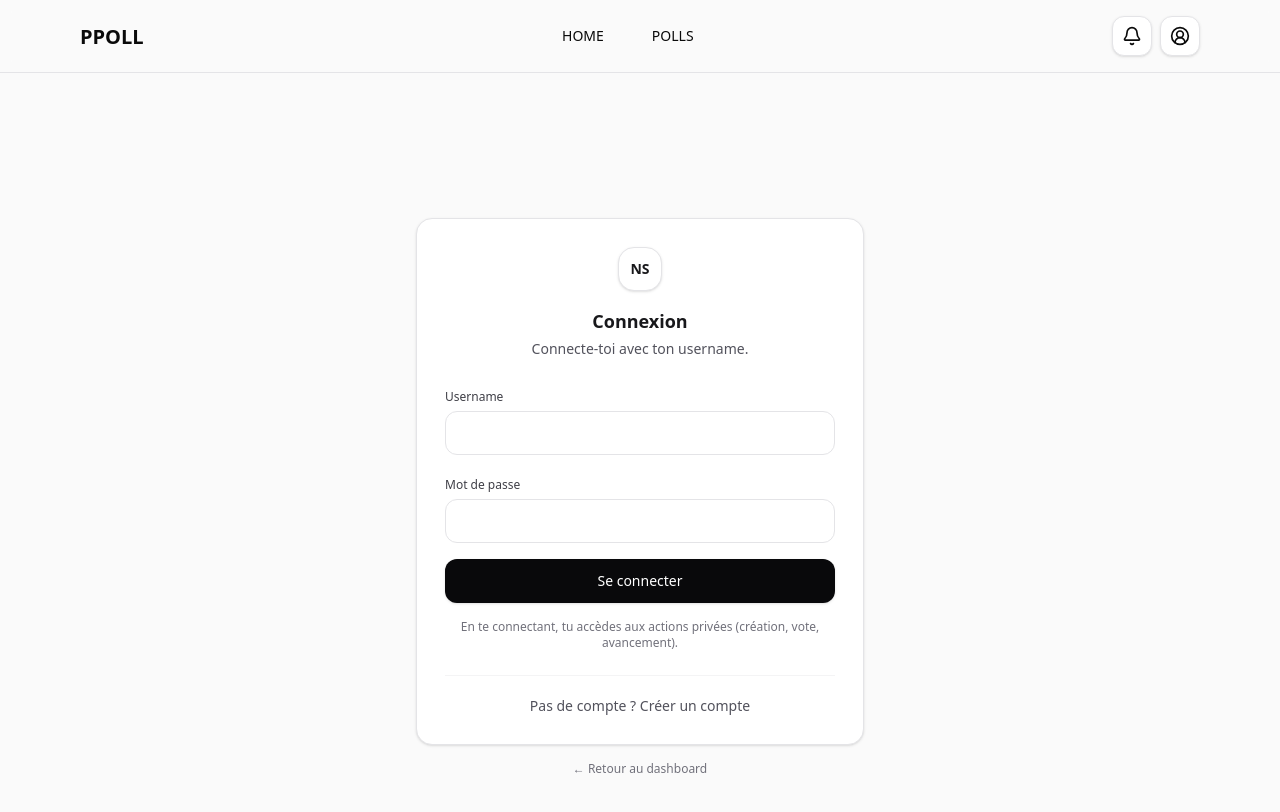
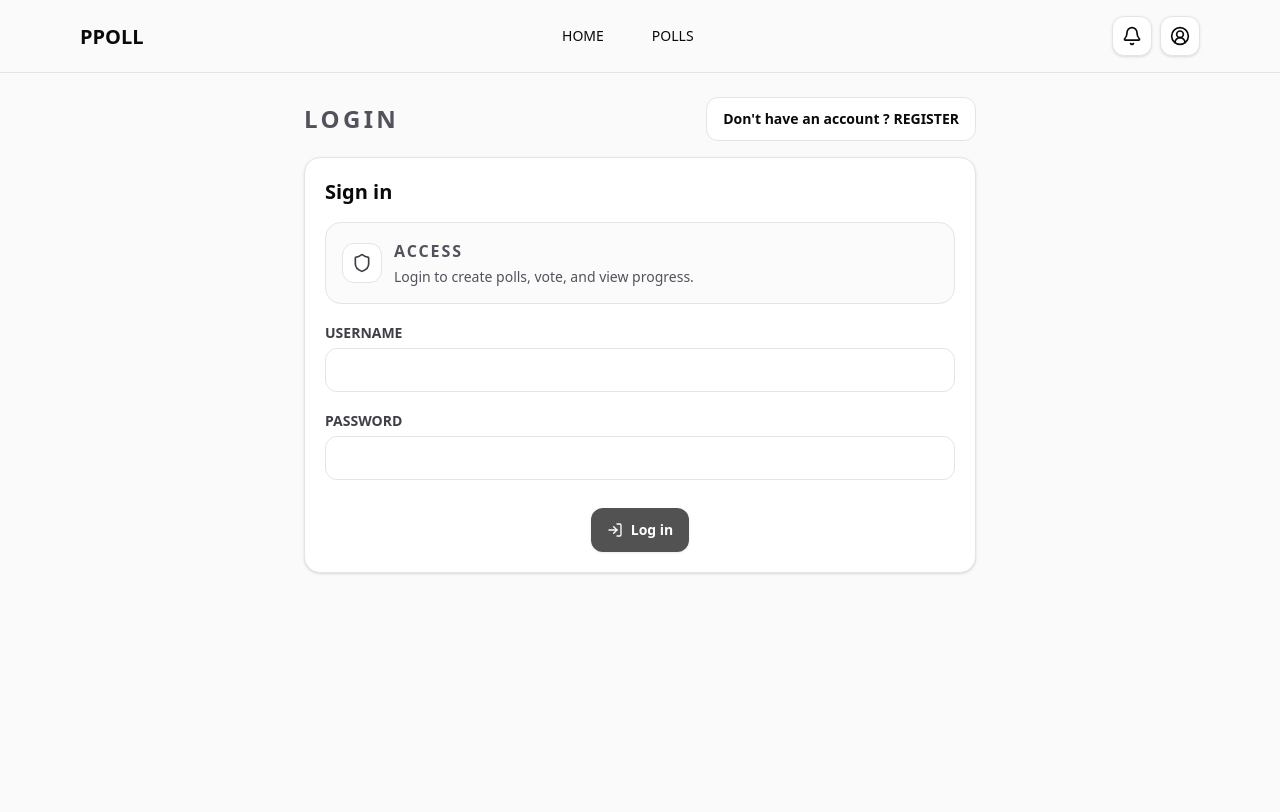
Before and after one commit to Mouad45-bit/sondage, a Next.js app in the folder next/: page /auth/login in a window 1280 px wide. Shown: the top 812 px of the page. Built offline with nearby package versions, Linux system fonts and the light colour scheme; a web font is replaced by a local one.

Commit message:
app/auth/login/page.tsx v2 -- redesign v1

```diff
--- a/next/app/auth/login/page.tsx
+++ b/next/app/auth/login/page.tsx
@@ -1,12 +1,12 @@
 // app/auth/login/page.tsx
-
 "use client";
 
 import Link from "next/link";
 import { useRouter, useSearchParams } from "next/navigation";
-import { useState } from "react";
+import { useMemo, useState } from "react";
 import { api } from "../../lib/api";
 import { setToken } from "../../lib/auth";
+import { LogIn, Shield, AlertTriangle } from "lucide-react";
 
 type AuthResponse = { token: string };
 
@@ -20,6 +20,20 @@ export default function LoginPage() {
   const [loading, setLoading] = useState(false);
   const [error, setError] = useState<string | null>(null);
 
+  // same design tokens as register/dashboard pages
+  const btnPrimary =
+    "cursor-pointer inline-flex items-center justify-center rounded-xl bg-zinc-950 px-4 py-2 text-sm font-semibold text-white shadow-sm hover:bg-zinc-700 focus-visible:outline-none focus-visible:ring-2 focus-visible:ring-zinc-300 disabled:opacity-70 disabled:cursor-not-allowed";
+  const btnGhost =
+    "cursor-pointer inline-flex items-center justify-center rounded-xl border border-zinc-200 bg-white px-4 py-2 text-sm font-semibold text-zinc-700 hover:bg-zinc-50 focus-visible:outline-none focus-visible:ring-2 focus-visible:ring-zinc-300 disabled:opacity-70 disabled:cursor-not-allowed";
+  const inputBase =
+    "h-11 w-full rounded-xl border border-zinc-200 bg-white px-3 text-sm text-zinc-900 outline-none transition focus:border-zinc-300 focus:ring-2 focus:ring-zinc-200";
+
+  const canSubmit = useMemo(() => {
+    if (!username.trim()) return false;
+    if (!password) return false;
+    return true;
+  }, [username, password]);
+
   async function onSubmit(e: React.FormEvent) {
     e.preventDefault();
     setError(null);
@@ -31,6 +45,7 @@ export default function LoginPage() {
         auth: false,
         json: { username, password },
       });
+
       setToken(res.token);
       router.replace(next);
     } catch (err: any) {
@@ -41,33 +56,53 @@ export default function LoginPage() {
   }
 
   return (
-    <div className="min-h-screen bg-zinc-50">
-      <div className="mx-auto flex min-h-screen max-w-6xl items-center justify-center px-4 py-10">
-        <div className="w-full max-w-md">
-          {/* Card */}
-          <div className="rounded-2xl border border-zinc-200 bg-white p-6 shadow-sm md:p-7">
-            {/* Header */}
-            <div className="text-center">
-              <div className="mx-auto flex h-11 w-11 items-center justify-center rounded-2xl border border-zinc-200 bg-white shadow-sm">
-                <span className="text-sm font-semibold text-zinc-900">NS</span>
+    <div className="max-h-screen bg-zinc-50">
+      <div className="flex justify-center mx-auto max-w-6xl px-4 pb-0">
+        <div className="w-full max-w-2xl space-y-4">
+          {/* Header */}
+          <div className="flex flex-col gap-4 md:flex-row md:items-center md:justify-between">
+            <div className="text-left text-2xl font-semibold uppercase tracking-[0.14em] text-zinc-600">
+              login
+            </div>
+
+            <Link href="/auth/register" className={btnGhost + " h-11 w-full sm:w-auto"}>
+              Don&apos;t have an account ?&nbsp;<span className="uppercase">Register</span>
+            </Link>
+          </div>
+
+          {/* Main card */}
+          <section className="rounded-2xl border border-zinc-200 bg-white p-5 shadow-sm">
+            <div className="mb-4 flex flex-col gap-3 md:flex-row md:items-start md:justify-between">
+              <h2 className="text-xl font-semibold text-zinc-950">
+                Sign in
+              </h2>
+            </div>
+
+            {/* Mini info */}
+            <div className="rounded-2xl border border-zinc-200 bg-zinc-50/70 p-4">
+              <div className="flex items-center gap-3">
+                <span className="inline-flex h-10 w-10 items-center justify-center rounded-xl border border-zinc-200 bg-white">
+                  <Shield className="h-5 w-5 text-zinc-700" />
+                </span>
+                <div>
+                  <div className="text-base font-semibold uppercase tracking-[0.12em] text-zinc-600">
+                    access
+                  </div>
+                  <div className="mt-1 text-sm text-zinc-600">
+                    Login to create polls, vote, and view progress.
+                  </div>
+                </div>
               </div>
-
-              <h1 className="mt-4 text-lg font-semibold text-zinc-900">
-                Connexion
-              </h1>
-              <p className="mt-1 text-sm text-zinc-600">
-                Connecte-toi avec ton username.
-              </p>
             </div>
 
             {/* Form */}
-            <form onSubmit={onSubmit} className="mt-6 space-y-4">
+            <form onSubmit={onSubmit} className="mt-4 grid gap-4">
               <div>
-                <label className="text-xs font-medium text-zinc-700">
+                <label className="text-sm uppercase font-semibold text-zinc-700">
                   Username
                 </label>
                 <input
-                  className="mt-1 h-11 w-full rounded-xl border border-zinc-200 bg-white px-3 text-sm text-zinc-900 outline-none transition focus:border-zinc-300 focus:ring-2 focus:ring-zinc-200"
+                  className={"mt-1 " + inputBase}
                   value={username}
                   onChange={(e) => setUsername(e.target.value)}
                   autoComplete="username"
@@ -76,12 +111,12 @@ export default function LoginPage() {
               </div>
 
               <div>
-                <label className="text-xs font-medium text-zinc-700">
-                  Mot de passe
+                <label className="text-sm uppercase font-semibold text-zinc-700">
+                  Password
                 </label>
                 <input
                   type="password"
-                  className="mt-1 h-11 w-full rounded-xl border border-zinc-200 bg-white px-3 text-sm text-zinc-900 outline-none transition focus:border-zinc-300 focus:ring-2 focus:ring-zinc-200"
+                  className={"mt-1 " + inputBase}
                   value={password}
                   onChange={(e) => setPassword(e.target.value)}
                   autoComplete="current-password"
@@ -90,44 +125,29 @@ export default function LoginPage() {
               </div>
 
               {error && (
-                <div className="rounded-xl border border-red-200 bg-red-50 px-3 py-2 text-sm text-red-700">
-                  {error}
+                <div className="rounded-2xl border border-red-200 bg-red-50 p-4 text-sm text-red-700 shadow-sm">
+                  <div className="flex items-start gap-2">
+                    <AlertTriangle className="mt-0.5 h-4 w-4" />
+                    <div>
+                      <div className="font-semibold">Login failed</div>
+                      <div className="mt-1">{error}</div>
+                    </div>
+                  </div>
                 </div>
               )}
 
-              <button
-                disabled={loading}
-                className="h-11 w-full rounded-xl bg-zinc-950 text-sm font-medium text-white shadow-sm transition hover:bg-zinc-900 disabled:cursor-not-allowed disabled:opacity-60"
-              >
-                {loading ? "Connexion..." : "Se connecter"}
-              </button>
-
-              <div className="text-center text-xs text-zinc-500">
-                En te connectant, tu accèdes aux actions privées (création, vote,
-                avancement).
+              {/* Actions */}
+              <div className="mt-3 flex sm:flex-row items-center justify-center">
+                <button
+                  disabled={loading || !canSubmit}
+                  className={btnPrimary + " h-11 w-full sm:w-auto"}
+                >
+                  <LogIn className="mr-2 h-4 w-4" />
+                  {loading ? "Signing in.." : "Log in"}
+                </button>
               </div>
             </form>
-
-            {/* Footer */}
-            <div className="mt-6 border-t border-zinc-100 pt-5 text-center">
-              <p className="text-sm text-zinc-600">
-                Pas de compte ?{" "}
-                <Link
-                  href="/auth/register"
-                  className="font-medium text-zinc-900 hover:underline"
-                >
-                  Créer un compte
-                </Link>
-              </p>
-            </div>
-          </div>
-
-          {/* Bottom small link */}
-          <div className="mt-4 text-center text-xs text-zinc-500">
-            <Link href="/" className="hover:underline">
-              ← Retour au dashboard
-            </Link>
-          </div>
+          </section>
         </div>
       </div>
     </div>
```
